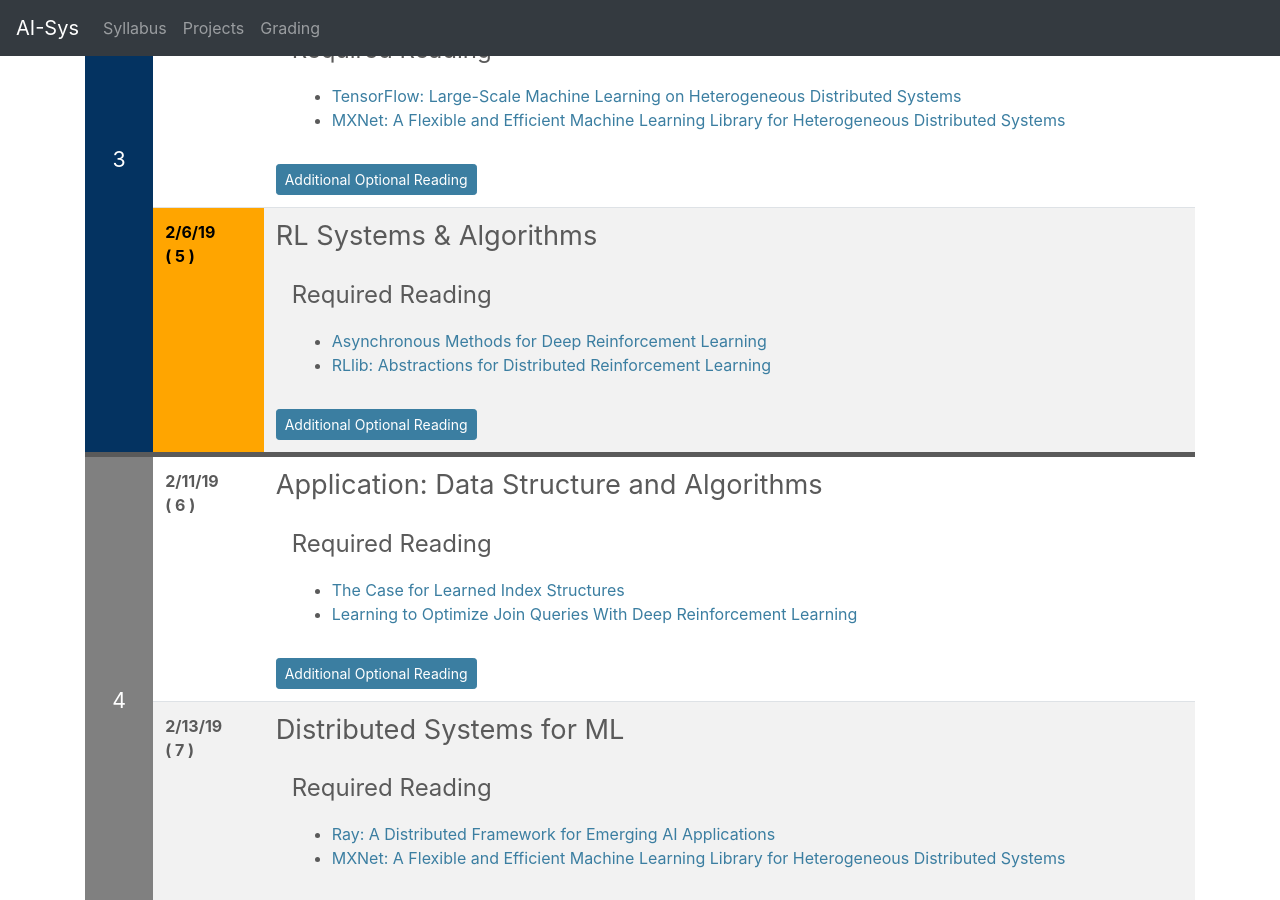
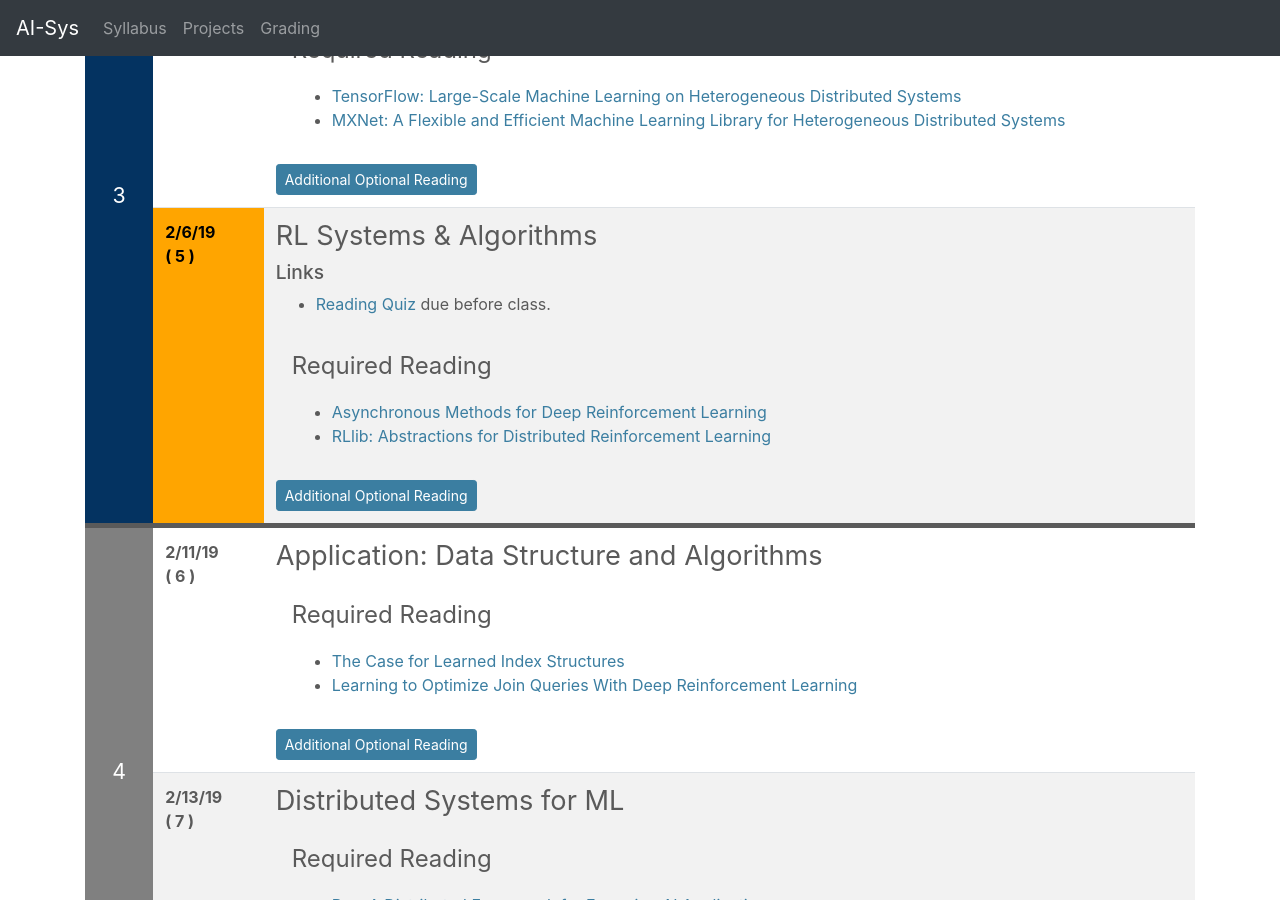
Before and after one commit to ucbrise/cs294-ai-sys-sp19, a Jekyll site: the page built from index.md, in a window 1280 px wide and 900 px high, scrolled down 2538 px. Built offline with Jekyll 4.4.1, drawn with Linux system fonts in a browser that asks for light colours; nearby versions of some CDN libraries; our own code applies the rules of GitHub Pages for plain Markdown files.

Commit message:
adding reading link

```diff
--- a/index.md
+++ b/index.md
@@ -268,10 +268,14 @@ If you find some of the reading confusing and want a more gentle introduction, t
 
 {% include syllabus_entry %}
 ## RL Systems & Algorithms
+
+
+### Links
+* [Reading Quiz](https://goo.gl/forms/awQKZjxtb1PV0g272) due before class.
+
 <div class="summary" markdown="1"> </div>
 <div class="reading">
 <div class="required_reading" markdown="1">
-
 * [Asynchronous Methods for Deep Reinforcement Learning](http://proceedings.mlr.press/v48/mniha16.pdf)
 * [RLlib: Abstractions for Distributed Reinforcement Learning](https://arxiv.org/abs/1712.09381)
 
```
